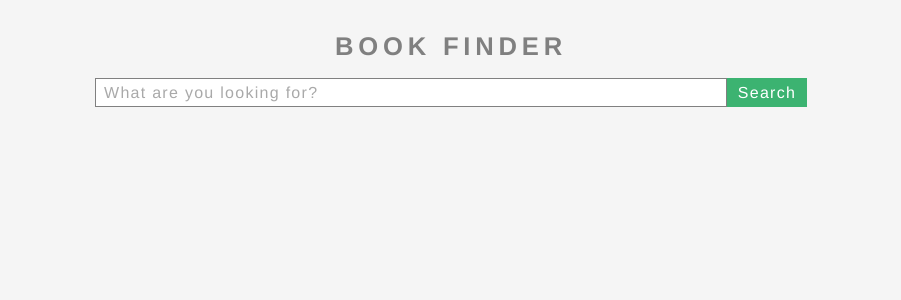
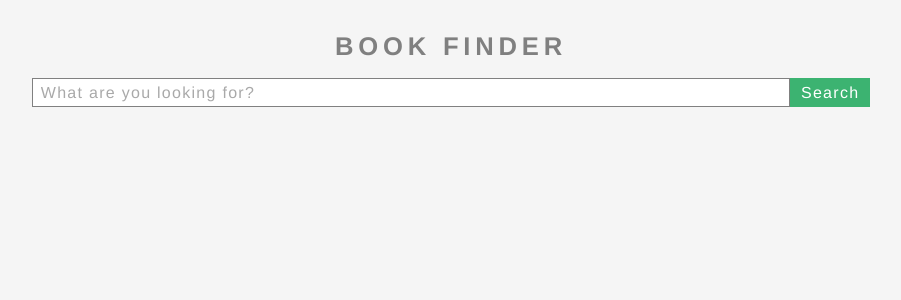
Before and after one commit to kvi-ki/chingu-bookfinder, a React app: page / in a window 1280 px wide. Shown: the top 300 px of the page, without its empty margins (189-1090 px from the left). Built offline with nearby package versions, Linux system fonts and the light colour scheme.

Commit message:
style: update the search component size

```diff
--- a/src/components/search/Search.css
+++ b/src/components/search/Search.css
@@ -6,12 +6,13 @@
 .search {
 	display: flex;
 	justify-content: center;
+	width: 100%;
 }
 
 .searchBar {
 	border: 0.002rem solid #808080;
 	height: 1.6rem;
-	width: 50%;
+	width: 60%;
 	outline: none;
 	font-size: 0.85rem;
 	letter-spacing: 0.08rem;
@@ -29,7 +30,7 @@
 
 .searchButton {
 	background-color: #3cb371;
-	width: 3.5rem;
+	width: 20%;
 	color: #ffffff;
 	border: none;
 	font-size: 1rem;
```
